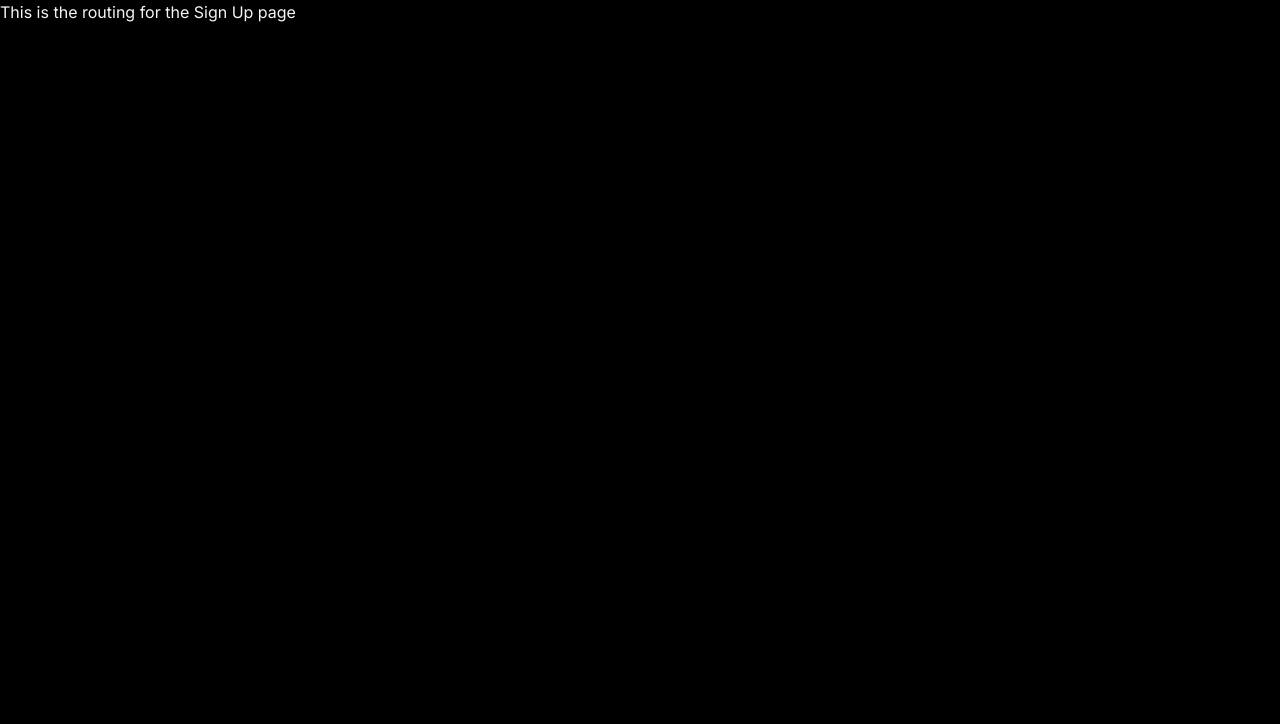
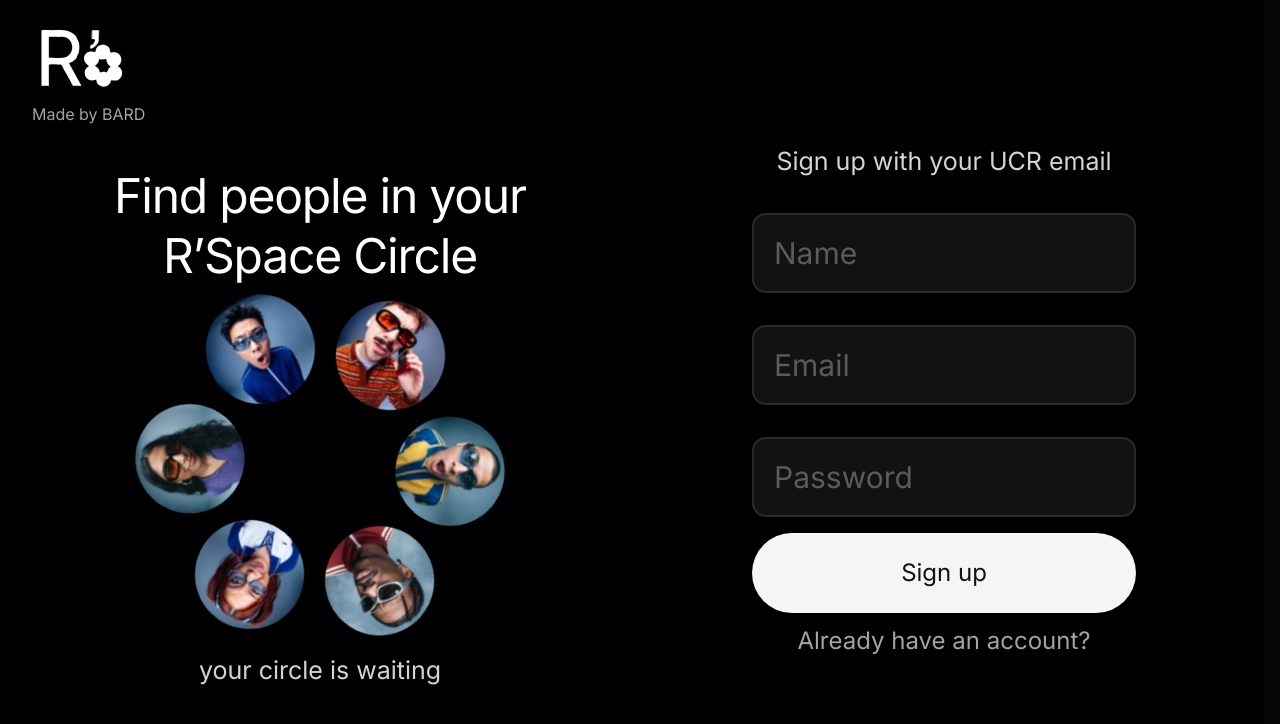
Before and after one commit to Dtowery98/CS180-Project, a Next.js app in the folder cs180/frontend/: page /sign_up in a window 1280 px wide. Shown: the top 724 px of the page. Built offline with nearby package versions, Linux system fonts and the light colour scheme.

Commit message:
basic sign up added

```diff
--- a/cs180/frontend/src/app/login/page.tsx
+++ b/cs180/frontend/src/app/login/page.tsx
@@ -1,6 +1,6 @@
 "use client";
 
-import LeftSide from "@/components/login/defaultPanel"
+import LeftSide from "@/components/login/leftPanelLogin"
 import InputBox from "@/components/ui/singleLineTextBox"
 import Button from "@/components/ui/button";
 import { useRouter } from "next/navigation";
--- a/cs180/frontend/src/app/sign_up/page.tsx
+++ b/cs180/frontend/src/app/sign_up/page.tsx
@@ -1,8 +1,54 @@
-function SignUp(){
-    return(
-        <div className="text-[#F5F5F5]">
-             <h1>This is the routing for the Sign Up page</h1>
+"use client";
+
+import LeftSide from "@/components/sign_up/leftPanelSignUp"
+import InputBox from "@/components/ui/singleLineTextBox"
+import Button from "@/components/ui/button";
+import { useRouter } from "next/navigation";
+
+const SignUp = () => {
+    const router = useRouter();
+
+  return (
+    <div className="flex h-screen shrink-0 w-full bg-[#050505] overflow-hidden">
+        <div className="w-[50vw]">
+            <LeftSide>
+            </LeftSide>
         </div>
-    );
-}
+        <div className="flex flex-col items-center justify-center -translate-x-4 w-1/2 bg-black">
+            <h1 className="text-[#D4D4D4] text-center text-[20px] sm:text-[20px] md:text-[22px] lg:text-[25px] xl:text-[25px]">
+                Sign up with your UCR email
+            </h1>
+            <div className="flex flex-col items-center justify-center mt-4">
+                <InputBox
+                    placeholder="Name"
+                    className="mx-auto block text-[#A3A3A3] text-3xl bg-[#121212]
+                    w-[30vw] h-[10vh] border-2 border-solid border-[#2A2A2A] rounded-xl">
+                </InputBox>
+                <InputBox
+                    placeholder="Email"
+                    className="mx-auto block text-[#A3A3A3] text-3xl bg-[#121212]
+                    w-[30vw] h-[10vh] border-2 border-solid border-[#2A2A2A] rounded-xl">
+                </InputBox>
+                <InputBox
+                    placeholder="Password"
+                    className="mx-auto block text-[#A3A3A3] text-3xl bg-[#121212]
+                    w-[30vw] h-[10vh] border-2 border-solid border-[#2A2A2A] rounded-xl">
+                </InputBox>
+                <Button
+                    text="Sign up"
+                    onClick={() => router.push("/")}
+                    className="bg-[#F5F5F5] text-[#121212] px-6 py-3 hover:bg-gray-400
+                    w-[30vw] h-[10vh] text-2xl rounded-full">
+                </Button>
+                <Button
+                    text="Already have an account?"
+                    onClick={() => router.push("/login")}
+                    className="text-[#A3A3A3] hover:text-gray-400 text-2xl mt-3">
+                </Button>
+            </div>
+        </div>
+    </div>
+  );
+};
+
 export default SignUp;
--- a/cs180/frontend/src/components/login/defaultPanel.tsx
+++ b/cs180/frontend/src/components/login/leftPanelLogin.tsx
@@ -1,6 +1,6 @@
 import Spinner from "@/components/login/peopleSpin"
 
-const DefaultPanel = () => {
+const LeftPanelLogin = () => {
   return (
     <div className="relative flex min-h-screen w-full flex-col bg-black px-5 py-5 text-white md:px-8">
 
@@ -23,7 +23,7 @@ const DefaultPanel = () => {
           <br />
           R’Space Circle
         </h1>
-        <div className="mt-4 flex w-full justify-center -translate-y-5">
+        <div className="mt-4 flex w-full justify-center -translate-y-3">
           <Spinner>
           </Spinner>
         </div>
@@ -32,4 +32,4 @@ const DefaultPanel = () => {
   );
 };
 
-export default DefaultPanel;
+export default LeftPanelLogin;
--- /dev/null
+++ b/cs180/frontend/src/components/sign_up/leftPanelSignUp.tsx
@@ -0,0 +1,37 @@
+import Spinner from "@/components/login/peopleSpin"
+
+const LeftPanelSignUp = () => {
+  return (
+    <div className="relative flex min-h-screen w-full flex-col bg-black px-5 py-5 text-white md:px-8">
+        {/* Logo */}
+        <div className="flex flex-col items-start">
+            <img
+            src="/rSpaceLogo.svg"
+            alt="R'Space logo"
+            className="h-auto w-24 object-contain"
+            />
+            <h1 className="text-[#A3A3A3]">
+            Made by BARD
+            </h1>
+        </div>
+
+        {/* Heading and people */}
+        <div className="mx-auto mt-10 flex w-full max-w-md flex-col items-center">
+            <h1 className="text-center text-5xl font-normal leading-tight tracking-tight md:text-5xl translate-y--10">
+                Find people in your
+                <br />
+                R’Space Circle
+            </h1>
+            <div className="mt-4 flex w-full justify-center -translate-y-3">
+                <Spinner>
+                </Spinner>
+            </div>
+        </div>
+        <h1 className="text-[#D4D4D4] text-center text-[20px] sm:text-[20px] md:text-[22px] lg:text-[25px] xl:text-[25px]">
+            your circle is waiting
+        </h1>
+    </div>
+  );
+};
+
+export default LeftPanelSignUp;
```
